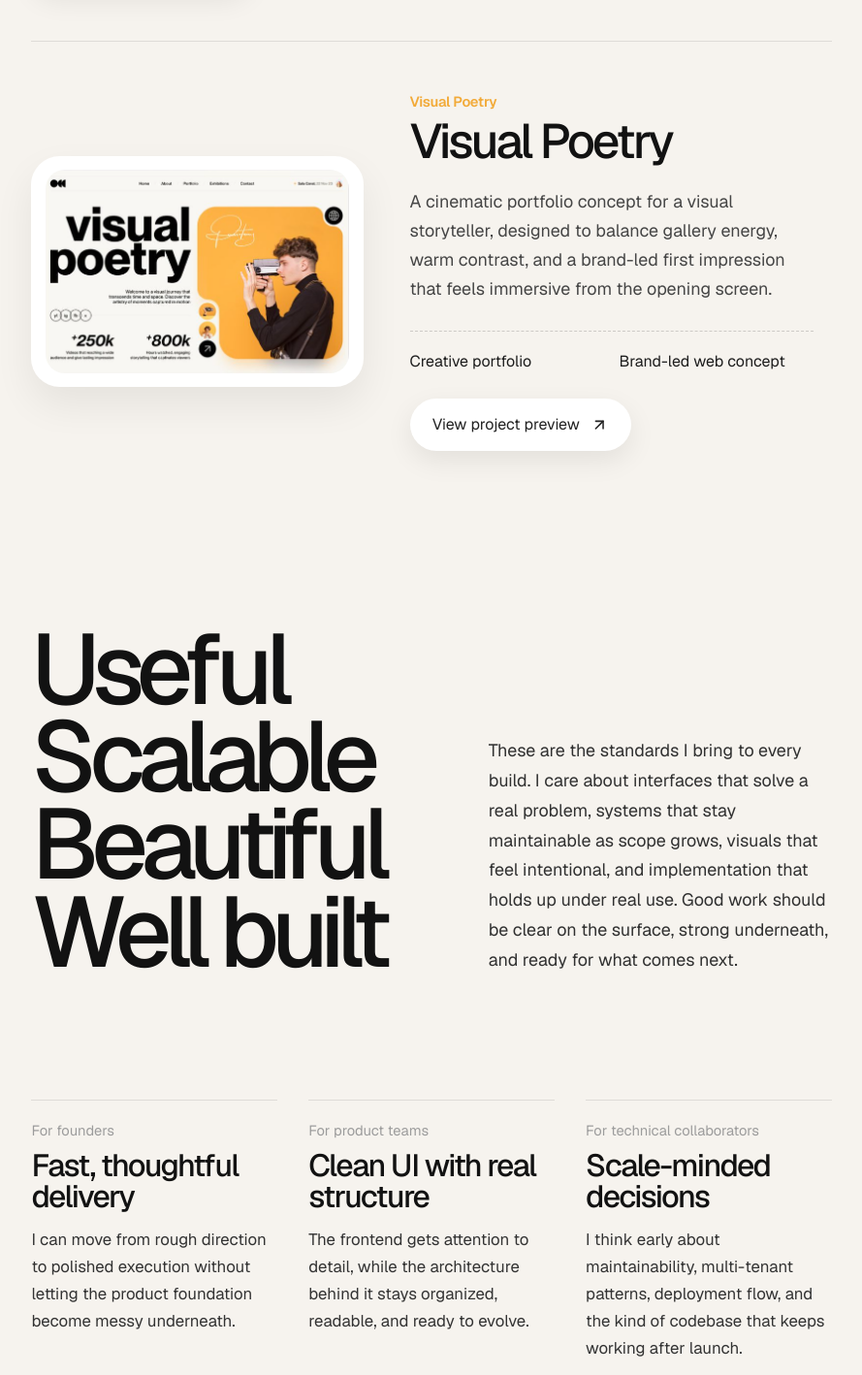
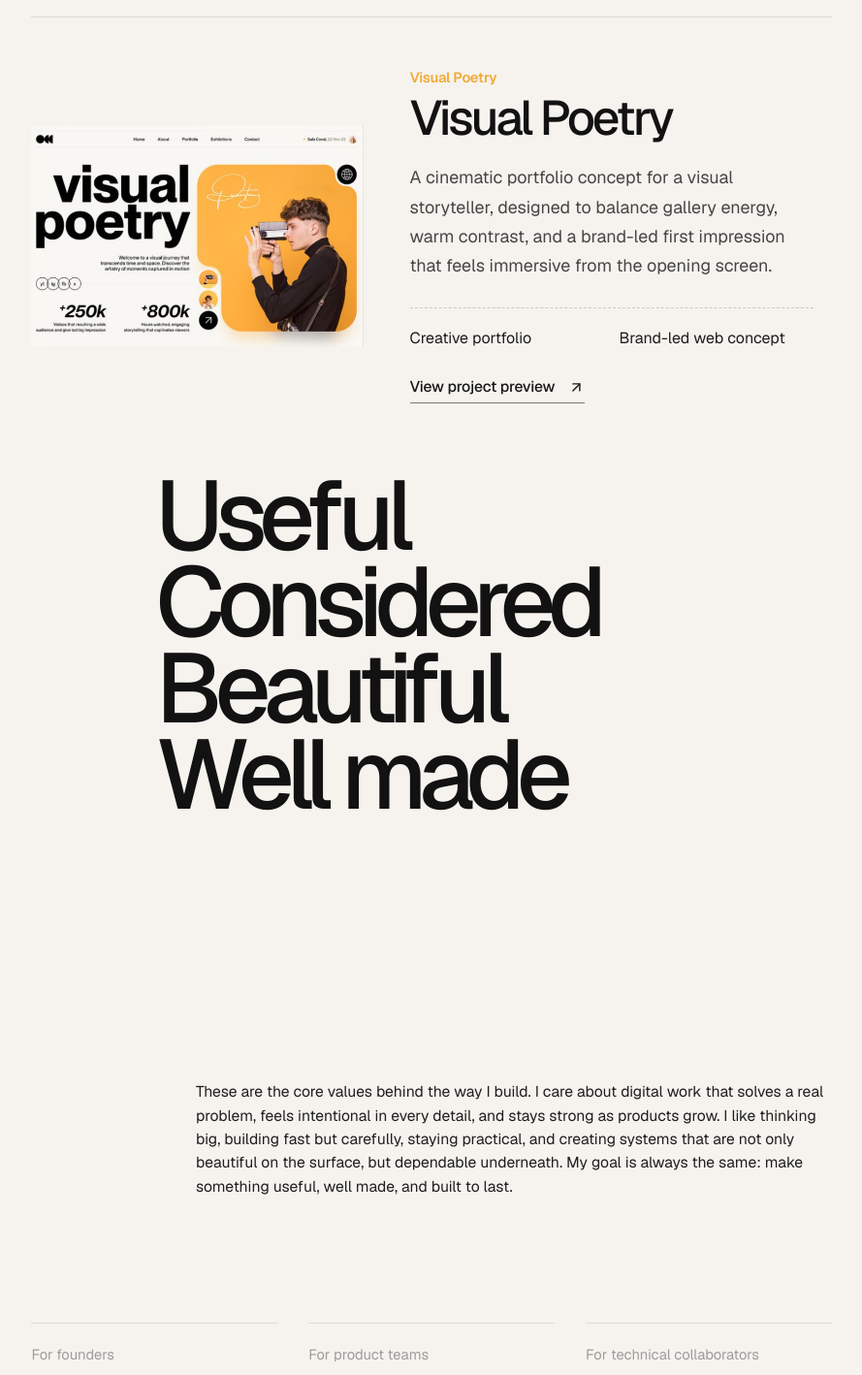
Before and after one commit to szaib-dev/personal-portfolio, a Next.js app: page / in a window 1280 px wide. Shown: the part 1340-2758 px from the top of the page at 97% size, without its empty margins (358-1247 px from the left). Built offline with nearby package versions, Linux system fonts and the light colour scheme.

Commit message:
Refine work cards and match values layout

```diff
--- a/src/app/page.js
+++ b/src/app/page.js
@@ -98,7 +98,7 @@ const featuredProjects = [
   },
 ];
 
-const values = ["Useful", "Scalable", "Beautiful", "Well built"];
+const values = ["Useful", "Considered", "Beautiful", "Well made"];
 
 const referenceCards = [
   {
@@ -313,11 +313,13 @@ export default function Home() {
 
         <div className={styles.valuesBody}>
           <p>
-            These are the standards I bring to every build. I care about
-            interfaces that solve a real problem, systems that stay maintainable
-            as scope grows, visuals that feel intentional, and implementation
-            that holds up under real use. Good work should be clear on the
-            surface, strong underneath, and ready for what comes next.
+            These are the core values behind the way I build. I care about
+            digital work that solves a real problem, feels intentional in every
+            detail, and stays strong as products grow. I like thinking big,
+            building fast but carefully, staying practical, and creating
+            systems that are not only beautiful on the surface, but dependable
+            underneath. My goal is always the same: make something useful, well
+            made, and built to last.
           </p>
         </div>
       </section>
--- a/src/app/page.module.css
+++ b/src/app/page.module.css
@@ -173,65 +173,70 @@
 .projectButton {
   display: inline-flex;
   align-items: center;
-  gap: 0.7rem;
-  margin-top: 1.7rem;
-  padding: 1.05rem 1.45rem;
-  border-radius: 999px;
-  background: #ffffff;
-  box-shadow: 0 10px 28px rgba(18, 18, 18, 0.08);
-  font-size: 1rem;
-  color: #222222;
+  gap: 0.85rem;
+  margin-top: 1.85rem;
+  padding: 0 0 0.35rem;
+  border-bottom: 1px solid rgba(18, 18, 18, 0.55);
+  font-size: 0.98rem;
+  font-weight: 500;
+  letter-spacing: -0.01em;
+  color: #171717;
 }
 
 .projectButton svg {
-  font-size: 1.15rem;
+  font-size: 1.05rem;
+  transition: transform 0.2s ease;
 }
 
 .projectVisualLink {
   display: block;
-  padding: 0.9rem;
-  border-radius: 1.85rem;
-  background: #ffffff;
-  box-shadow: 0 18px 40px rgba(18, 18, 18, 0.07);
+  padding: 0;
+  border-radius: 0;
+  background: transparent;
+  box-shadow: none;
 }
 
 .projectVisual {
   width: 100%;
   height: auto;
-  border-radius: 1.25rem;
+  border-radius: 0;
   display: block;
 }
 
 .valuesSection {
-  display: grid;
-  grid-template-columns: minmax(0, 0.92fr) minmax(0, 0.8fr);
-  gap: 4rem;
-  align-items: end;
-  padding-top: 8rem;
+  position: relative;
+  min-height: 100vh;
+  padding-top: 1.6rem;
+  padding-bottom: 0;
 }
 
 .valuesStack {
-  max-width: 30rem;
+  position: absolute;
+  left: clamp(8rem, 9vw, 11.5rem);
+  top: 1.2rem;
+  max-width: 33rem;
 }
 
 .valuesWord {
   display: block;
-  font-size: clamp(4.9rem, 8vw, 7.2rem);
+  font-size: clamp(5.4rem, 7.9vw, 7.5rem);
   font-weight: 500;
   line-height: 0.88;
   letter-spacing: -0.08em;
 }
 
 .valuesBody {
-  max-width: 35rem;
-  justify-self: end;
-  font-size: 1.12rem;
-  line-height: 1.72;
-  color: #303030;
+  position: absolute;
+  right: 0;
+  bottom: 2rem;
+  width: min(100%, 41rem);
+  font-size: 0.98rem;
+  line-height: 1.55;
+  color: #1f1f1f;
 }
 
 .referencesSection {
-  padding-top: 8rem;
+  padding-top: 6rem;
 }
 
 .referencesGrid {
@@ -393,7 +398,11 @@
   }
 
   .projectButton:hover {
-    transform: translateY(-1px);
+    color: #000000;
+  }
+
+  .projectButton:hover svg {
+    transform: translate(2px, -2px);
   }
 }
 
@@ -416,11 +425,26 @@
     grid-template-columns: 1fr;
   }
 
-  .valuesBody,
   .aboutBody,
   .aboutClosing {
     justify-self: start;
     max-width: 100%;
+  }
+
+  .valuesSection {
+    min-height: auto;
+    padding-top: 5rem;
+  }
+
+  .valuesStack,
+  .valuesBody {
+    position: static;
+    width: 100%;
+    max-width: 100%;
+  }
+
+  .valuesBody {
+    margin-top: 2rem;
   }
 }
 
@@ -478,7 +502,7 @@
   }
 
   .projectVisualLink {
-    padding: 0.65rem;
+    padding: 0;
   }
 }
 
@@ -523,11 +547,6 @@
     font-size: clamp(3.5rem, 16vw, 5.2rem);
   }
 
-  .projectButton {
-    width: 100%;
-    justify-content: space-between;
-  }
-
   .aboutLower {
     gap: 2.5rem;
   }
```
